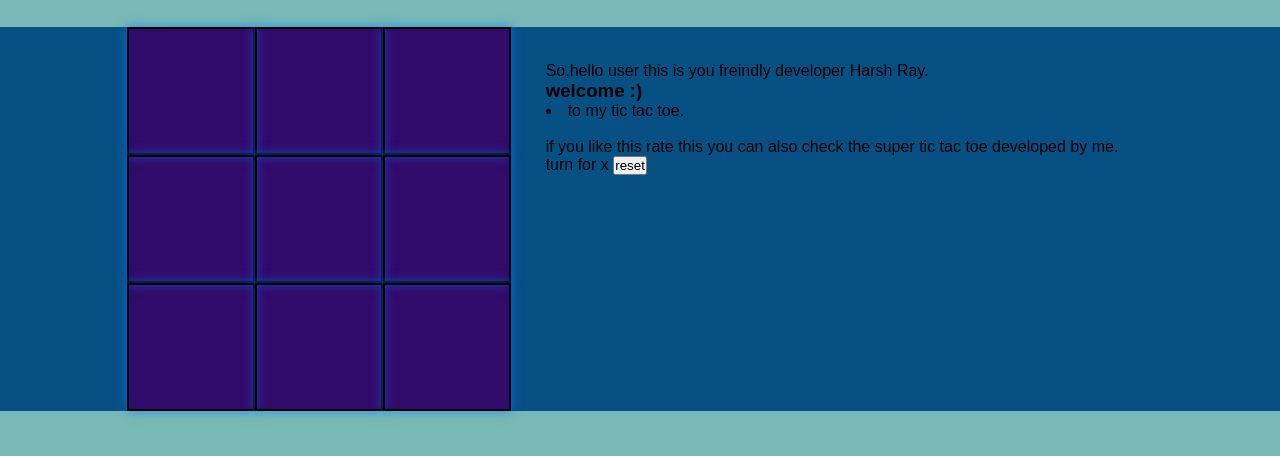
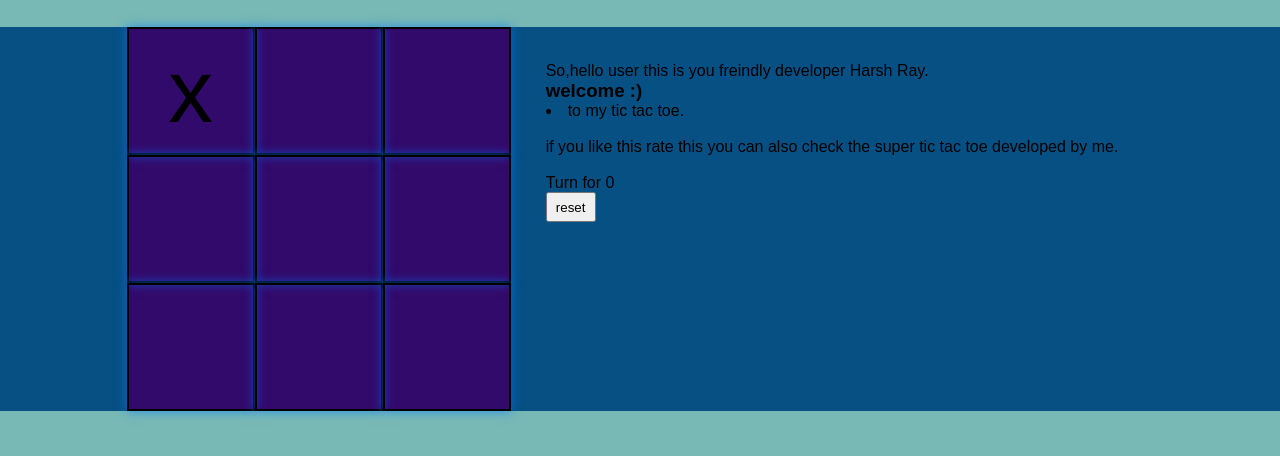
Before and after one commit to HarshRay04/TicTacToe, a plain HTML site: page index.html in a window 1280 px wide. Both pictures are taken after a click on the element 190 px from the left and 127 px from the top of the page. Shown: the part 36-492 px from the top of the page. Drawn offline with Linux system fonts and the light colour scheme; a web font is replaced by a local one.

Commit message:
most of the javascript is done,only final touch up is remaining

```diff
--- a/index.html
+++ b/index.html
@@ -37,8 +37,9 @@
             <h3> welcome :)</h3>
             <li>to my tic tac toe.</li> <br>
             if you like this rate this you can also check the super tic tac toe developed by me.
-            <div>
-                <span class="info">turn for x</span>
+            <div> <br>
+                <span class="info">Turn for x </span> <br>
+
                 <button id="reset">reset</button>
                 <div class="imgbox">
                     <img src="./assets/excited.gif" alt="">
--- a/script.js
+++ b/script.js
@@ -2,3 +2,58 @@ console.log("welcome to tic tac toe")
 let music = new Audio("./assets/music.mp3")
 let move = new Audio("./assets/ting.mp3")
 let gameover = new Audio("./assets/gameover.mp3")
+
+let gameoverFlag = false
+
+//intial turn
+
+let turn = "x"
+
+
+//function to change turn
+const changeTurn = () => {
+    return turn === "x" ? "0" : "x";
+}
+
+
+//function to check  for a win.
+
+const checkWin = () => {
+    let boxtext = document.getElementsByClassName('boxtext');
+    let wins = [
+        [0, 1, 2],
+        [3, 4, 5],
+        [6, 7, 8],
+        [0, 3, 6],
+        [1, 4, 7],
+        [2, 5, 8],
+        [0, 4, 8],
+        [2, 4, 6],
+    ]
+    wins.forEach(e => {
+        if ((boxtext[e[0]].innerText === boxtext[e[1]].innerText) && (boxtext[e[2]].innerText === boxtext[e[1]].innerText) && boxtext[e[0]].innerText !== "") {
+            document.querySelector('.info').innerText = boxtext[e[0]].innerText + " won";
+            gameoverFlag = true;
+            document.querySelector('.imgbox').getElementsByTagName('img')[0].style.width = "200px";
+        }
+
+    })
+}
+
+// core game logic.
+
+let boxes = document.getElementsByClassName("box");
+Array.from(boxes).forEach(element => {
+    let boxtext = element.querySelector('.boxtext');
+    element.addEventListener('click', (e) => {
+        if (boxtext.innerText === '') {
+            boxtext.innerText = turn;
+            turn = changeTurn();
+            move.play();
+            checkWin();
+            if (!gameoverFlag) {
+                document.getElementsByClassName("info")[0].innerText = "Turn for " + turn;
+            }
+        }
+    })
+})
--- a/style.css
+++ b/style.css
@@ -66,7 +66,8 @@ h1 {
 }
 
 .imgbox img {
-    display: none;
+    width: 0;
+    transition: width 1s ease-in-out;
 }
 
 .br-0 {
@@ -84,3 +85,8 @@ h1 {
 .bb-0 {
     border-bottom: 0;
 }
+
+button {
+    height: 30px;
+    width: 50px;
+}
```
